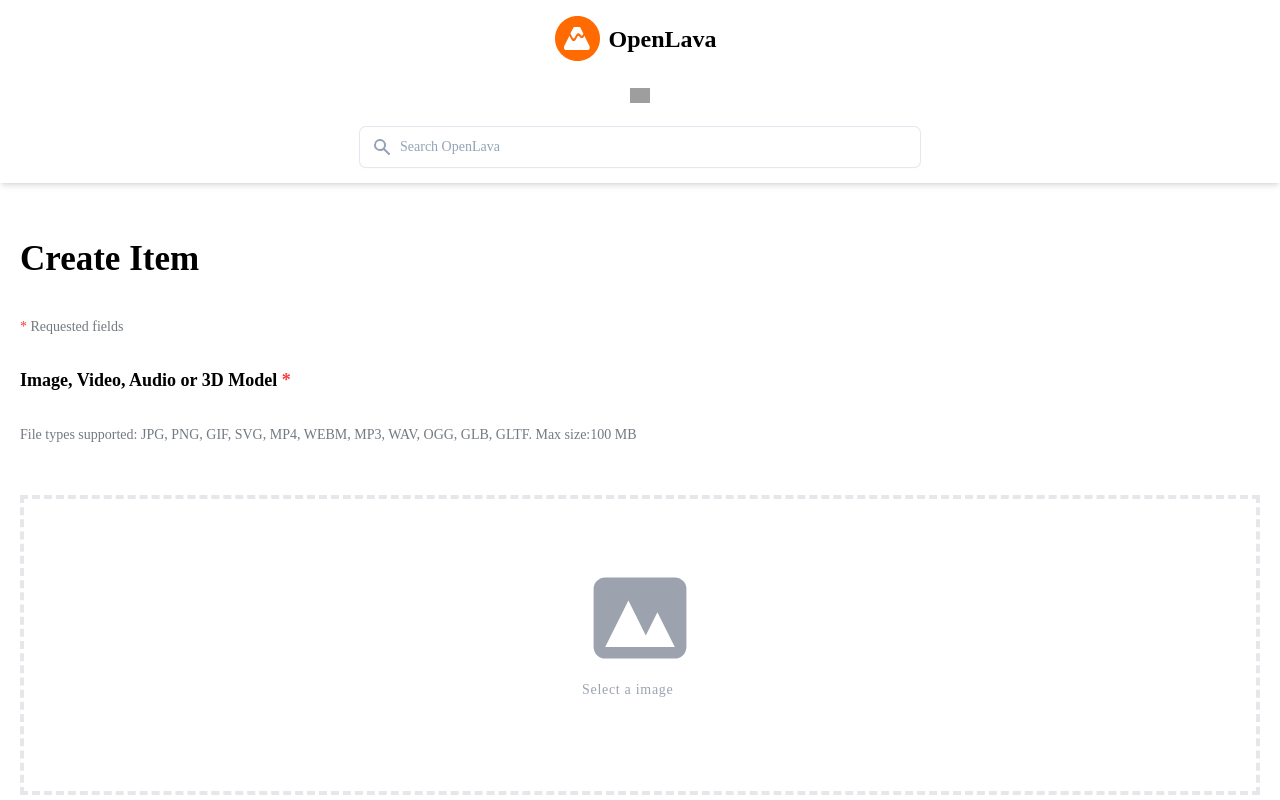
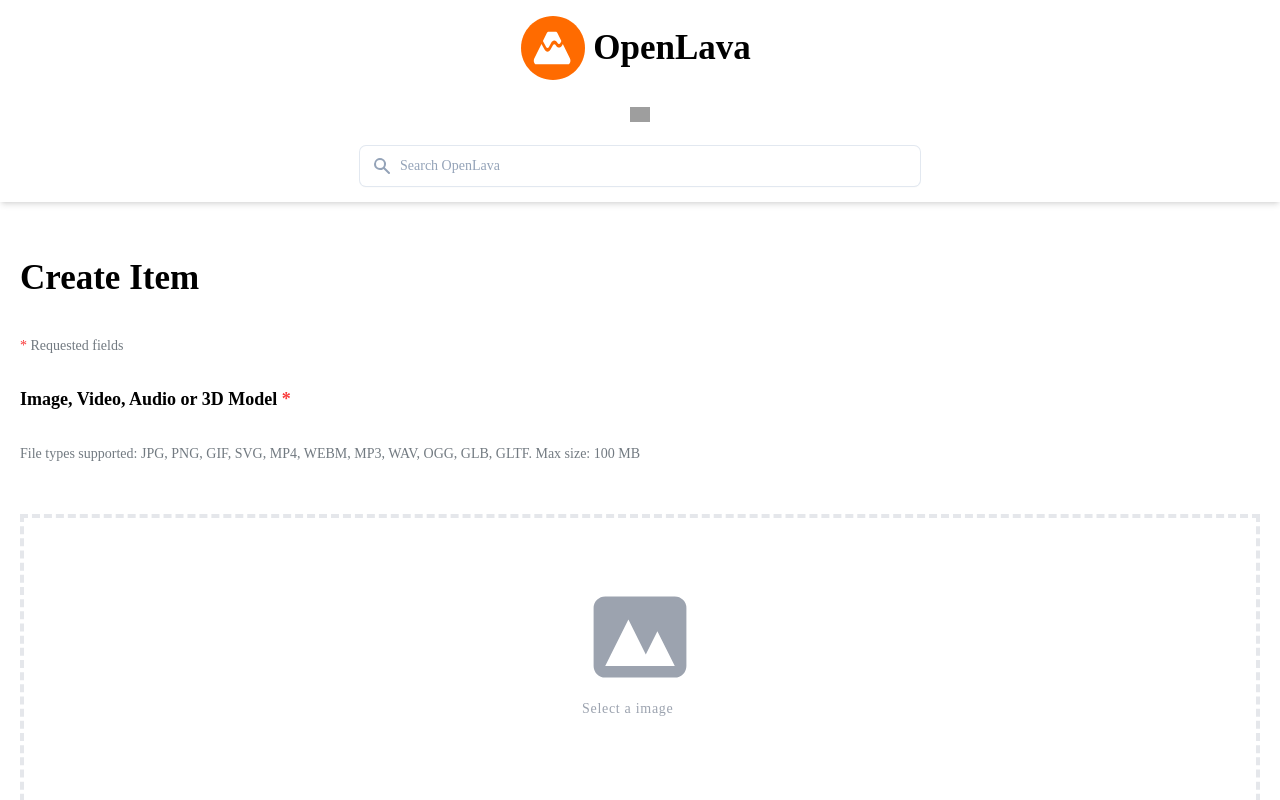
Before and after one commit to Elvincth/openlava, a Next.js app: page /createItem in a window 1280 px wide. Shown: the top 800 px of the page. Built offline with nearby package versions, Linux system fonts and the light colour scheme; grey boxes are pictures that could not be loaded.

Commit message:
Update Header and create item

```diff
--- a/src/components/Header.tsx
+++ b/src/components/Header.tsx
@@ -97,11 +97,12 @@ const Header = () => {
         {/* Logo */}
         <div className="flex justify-center items-center">
           <svg
-            width="45"
-            height="45"
+            // width="45"
+            // height="45"
             viewBox="0 0 45 45"
             fill="none"
             xmlns="http://www.w3.org/2000/svg"
+            className="w-[4rem] h-[4rem]"
           >
             <path
               d="M45 22.5C45 34.9264 34.9264 45 22.5 45C10.0736 45 0 34.9264 0 22.5C0 10.0736 10.0736 0 22.5 0C34.9264 0 45 10.0736 45 22.5Z"
@@ -112,7 +113,7 @@ const Header = () => {
               fill="white"
             />
           </svg>
-          <div className="px-2 logotext font-bold text-[24px] text-black">OpenLava</div>
+          <div className="text-[35px] px-2 logotext font-bold 2xl::text-[24px] text-black">OpenLava</div>
         </div>
 
         {/* burger */}
--- a/src/pages/createItem.tsx
+++ b/src/pages/createItem.tsx
@@ -17,7 +17,7 @@ const createItem = () => {
         </div>
         <div className="text-[14px] mt-[30px] 2xl:text-[18px] text-[#727A81] 2xl:mt-[17px]">
           File types supported: JPG, PNG, GIF, SVG, MP4, WEBM, MP3, WAV, OGG,
-          GLB, GLTF. Max size:100 MB
+          GLB, GLTF. Max size: 100 MB
         </div>
 
         {/* image upload */}
```
